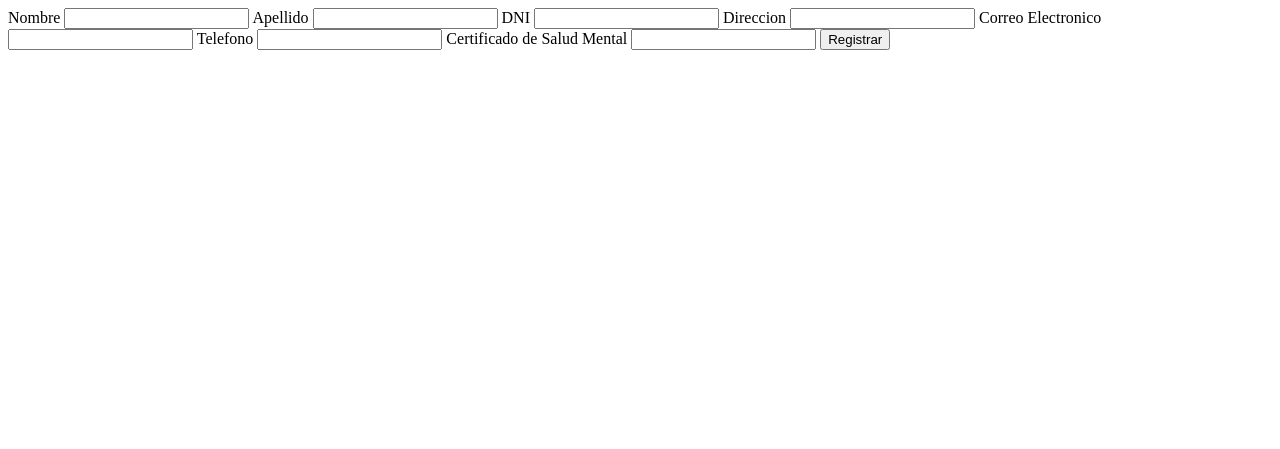
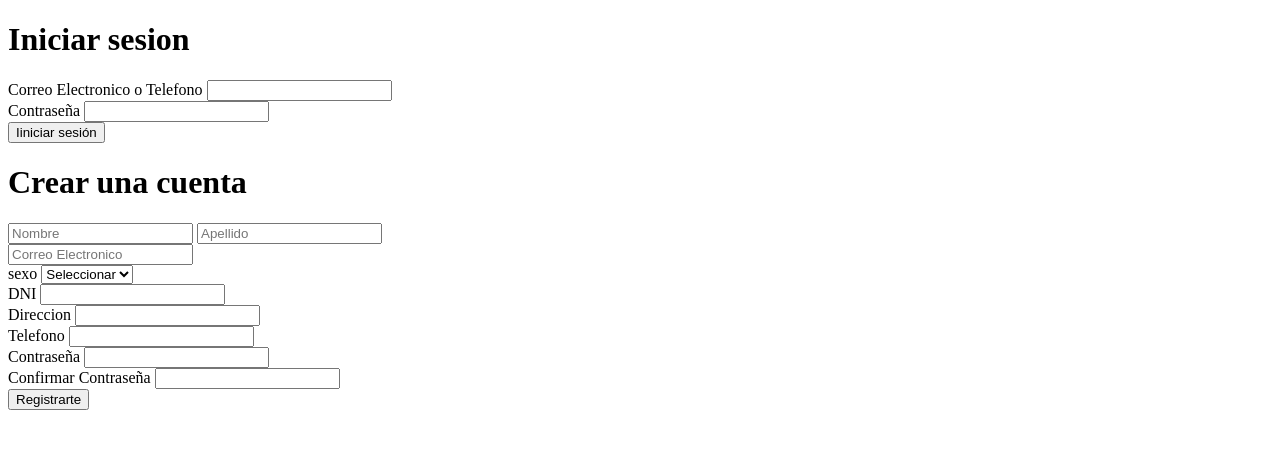
Before and after one commit to YaninaLili/proyecto, a PHP site: page /registroUsuario.php in a window 1280 px wide. Shown: the top 449 px of the page. Run offline with PHP 8.4, Linux system fonts and the light colour scheme.

Commit message:
implementacion  del formulario para crear una cuenta nueva e  iniciar sesion

```diff
--- a/registroUsuario.php
+++ b/registroUsuario.php
@@ -7,29 +7,74 @@
     <title>Document</title>
 </head>
 <body>
+    <h1>Iniciar sesion</h1>
+    <form action=""></form>
+
+        <div>
+        <label >Correo Electronico o Telefono</label>
+        <input type="text" name="correoTelefono">
+        </div>
+
+        <div>
+        <label >Contraseña</label>
+        <input type="password" name="contraseña">
+        </div>
+
+        <button>Iiniciar sesión</button>
+
+
+    <h1>Crear una cuenta</h1>
+
+
     <form action="procesarRegistro.php" method ="post">
-        <label >Nombre</label>
-        <input type="text" name="nombre">
+        <div>
+        <input type="text" name="nombre" placeholder="Nombre">
+        <input type="text" name="apellido" placeholder="Apellido">
+        </div>
 
-        <label >Apellido</label>
-        <input type="text" name="apellido">
+        <div>
+        <input type="text" name="email" placeholder="Correo Electronico">
+        </div>
 
+        <div>
+        <label >sexo</label>
+        <select name="sexo" id="tipoSexo">
+            <option >Seleccionar</option>
+            <option value="f">Femenino </option>
+            <option value="m">Masculino </option>
+        </select>
+        </div>
+
+        <div>
         <label >DNI</label>
         <input type="text" name="dni">
+        </div>
 
+        <div>
         <label >Direccion</label>
         <input type="text" name="direccion">
+        </div>
 
-        <label >Correo Electronico</label>
-        <input type="text" name="direccion">
 
+
+        <div>
         <label >Telefono</label>
         <input type="text" name="telefono">
+        </div>
 
-        <label >Certificado de Salud Mental</label>
-        <input type="text" name="apellido">
+        <div>
+        <label >Contraseña</label>
+        <input type="password" name="contraseña">
+        </div>
 
-        <button>Registrar</button>
+        <div>
+        <label >Confirmar Contraseña</label>
+        <input type="password" name="confirCon">
+        </div>
+
+
+
+        <button>Registrarte</button>
 
 
     </form>
```
